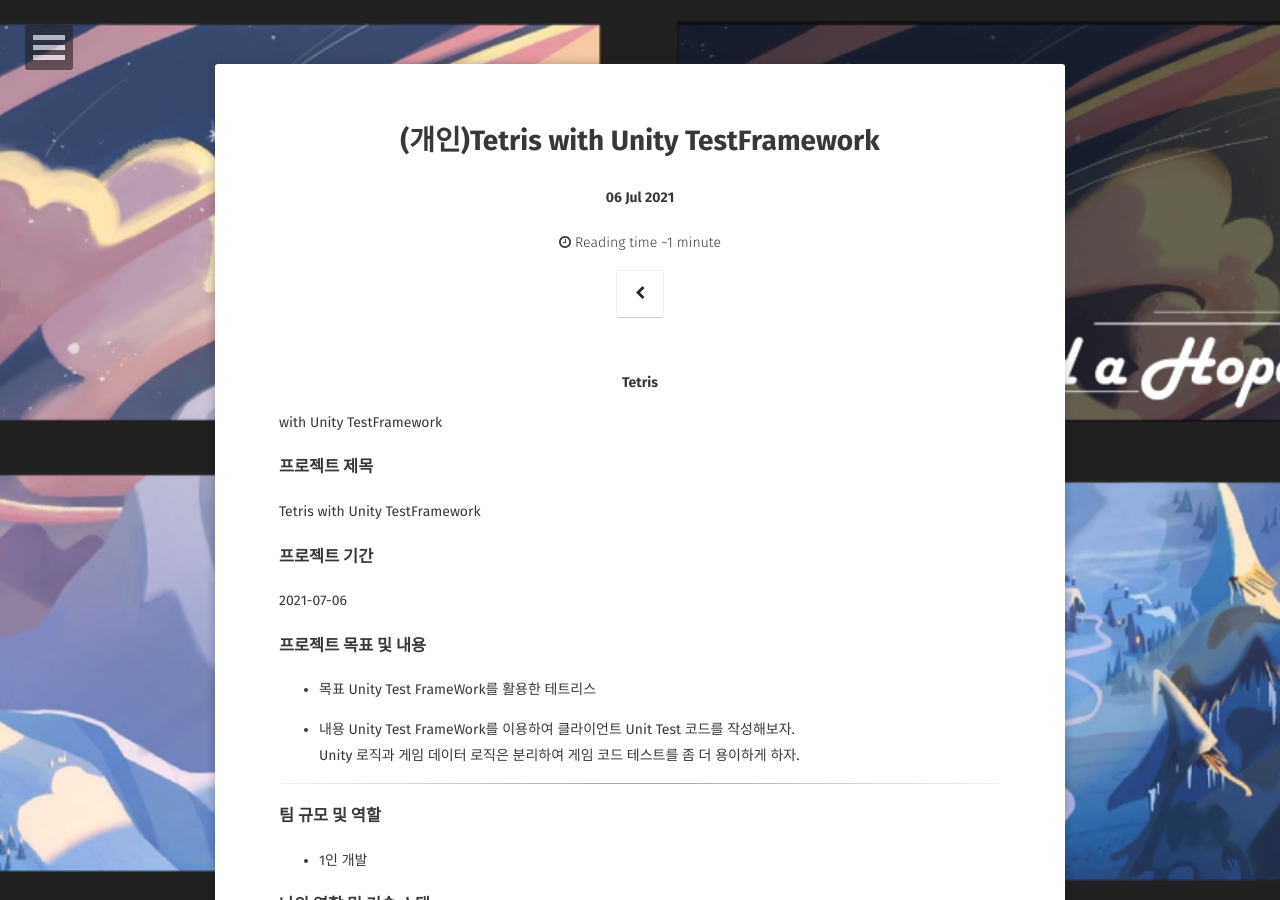
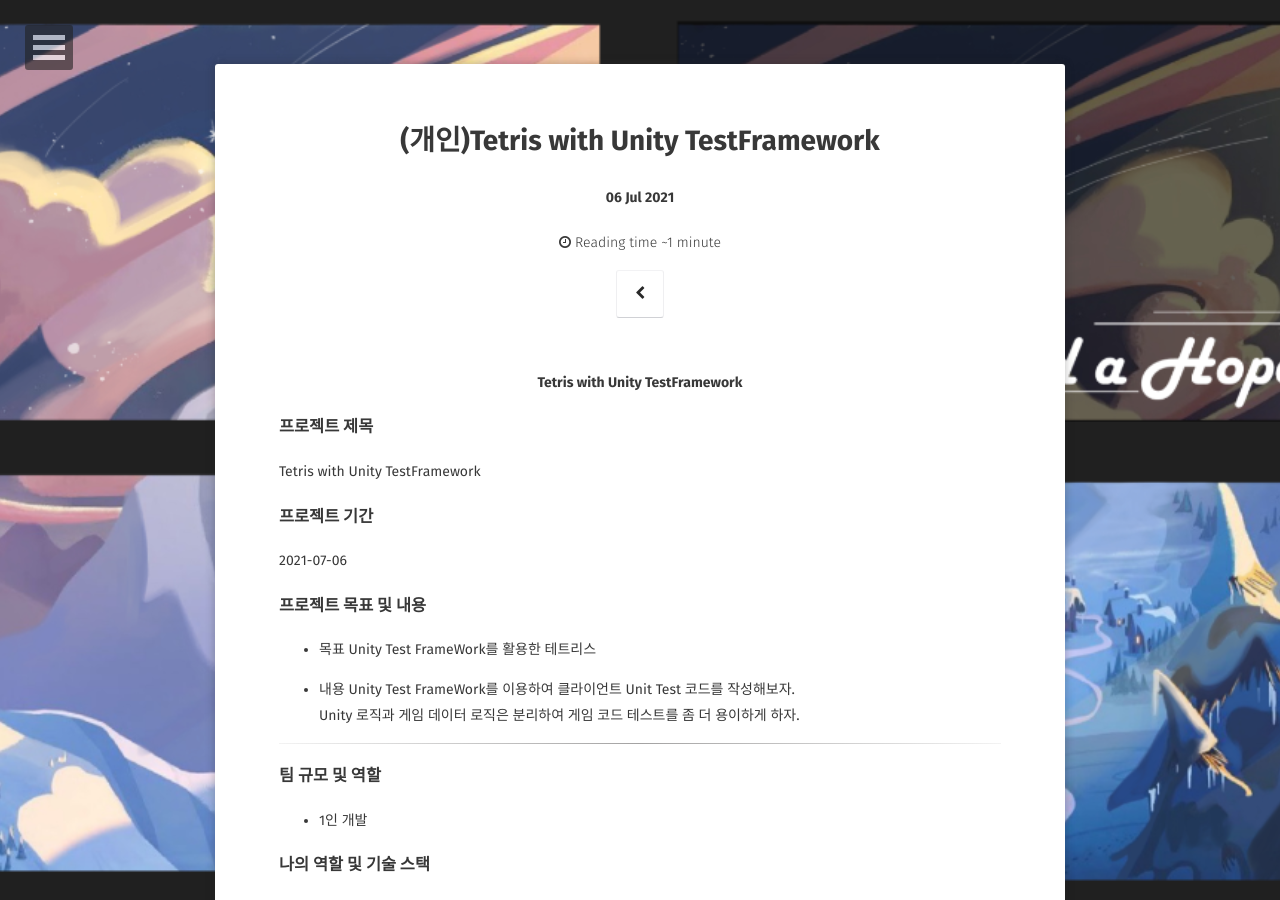
Before and after one commit to Meerkat-GMD/Meerkat-GMD.github.io, a Jekyll site: the page built from _posts/2021-07-06-Tetris with Unity Unit Test.md, in a window 1280 px wide and 900 px high. Built offline with Jekyll 4.4.1, drawn with Linux system fonts in a browser that asks for light colours; some web fonts are replaced; comment, search, counter and statistics services are not loaded.

Commit message:
제목 밀린 부분 수정

```diff
--- a/_posts/2021-07-06-Tetris with Unity Unit Test.md
+++ b/_posts/2021-07-06-Tetris with Unity Unit Test.md
@@ -12,7 +12,7 @@ tag:
 - theme
 comments: true
 ---
-<center><b>Tetris</b></center>with Unity TestFramework
+<center><b>Tetris with Unity TestFramework</b></center>
 
 ### 프로젝트 제목
 Tetris with Unity TestFramework
```
